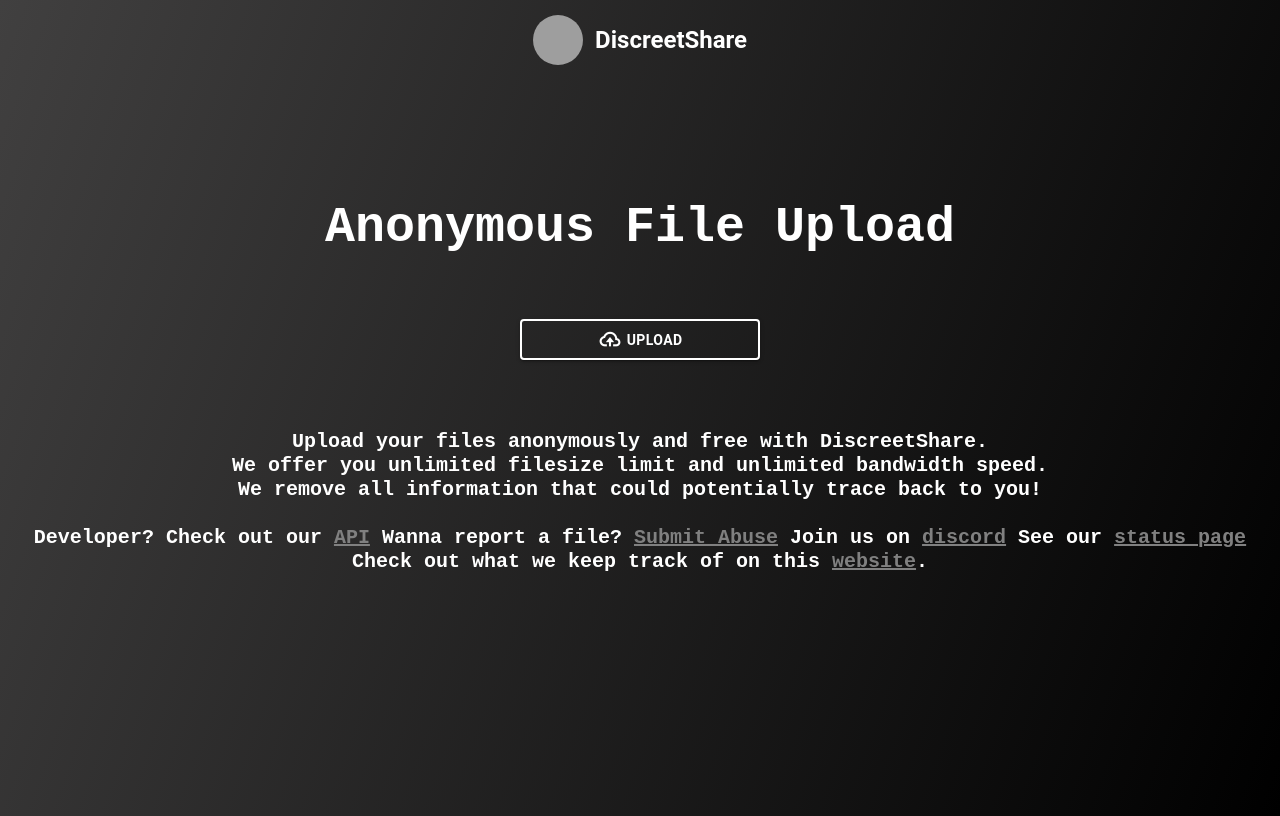
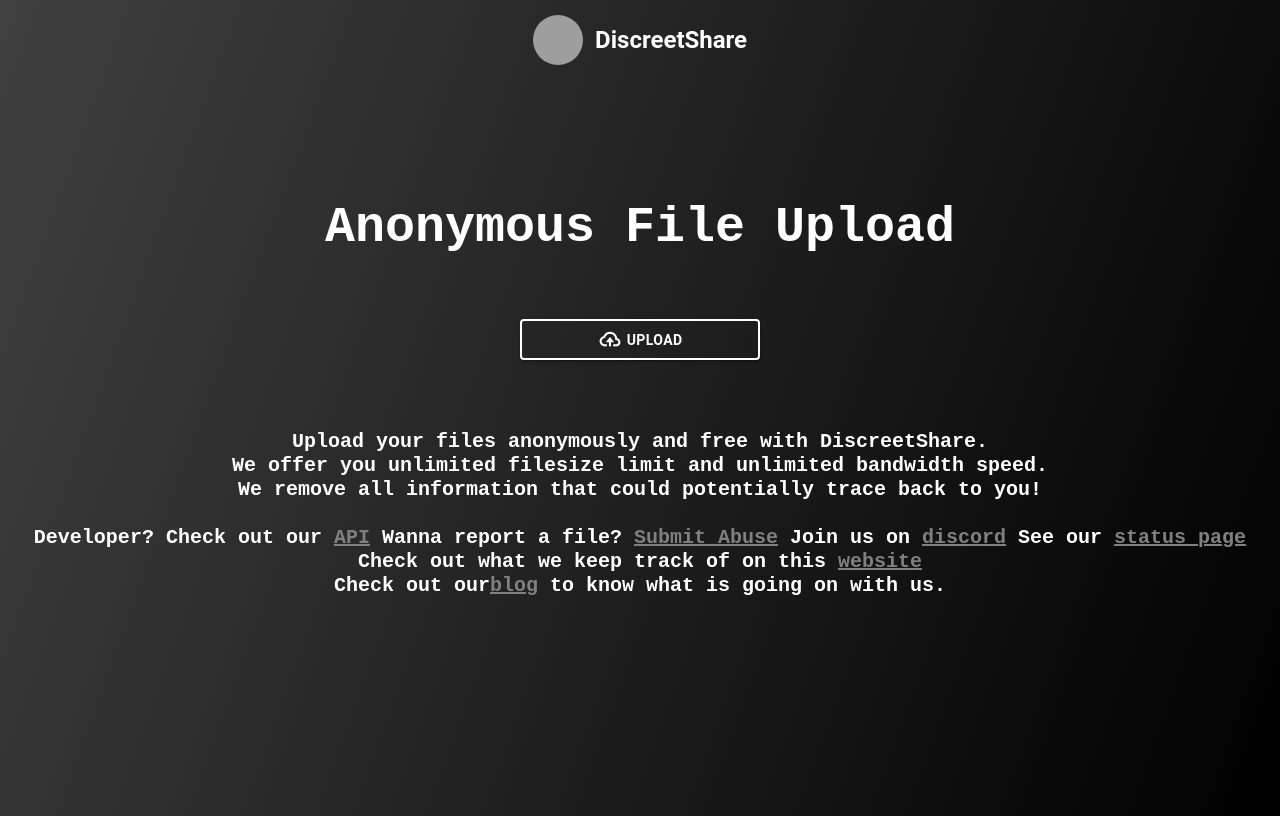
Before and after one commit to DiscreetShare/DiscreetShareWebsite, a Next.js app: page / in a window 1280 px wide. Built offline with nearby package versions, Linux system fonts and the light colour scheme; grey boxes are pictures that could not be loaded.

Commit message:
Update index.js

```diff
--- a/src/pages/index.js
+++ b/src/pages/index.js
@@ -166,7 +166,11 @@ const FileUpload = () => {
                             className='hovera'
                             style={{
                                 color: "grey",
-                            }}>website</a>.
+                            }}>website</a><br></br>Check out our<a href="https://tracking.discreetshare.com"
+                            className='hovera'
+                            style={{
+                                color: "grey",
+                            }}>blog</a> to know what is going on with us.
             </h2>
             <ToastContainer />
         </>
```
